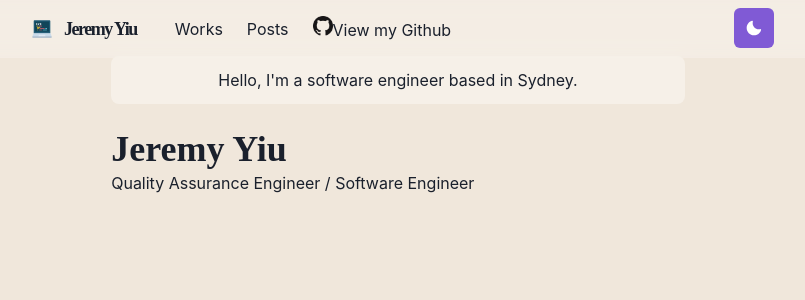
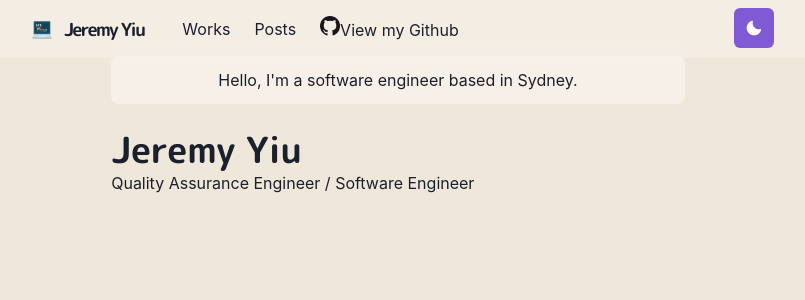
Before and after one commit to Jeremyyiu/jeremyyiu-portfolio, a Next.js app: page / in a window 1280 px wide. Shown: the top 300 px of the page, without its empty margins (242-1047 px from the left). Built offline with nearby package versions, Linux system fonts and the light colour scheme.

Commit message:
Updated Font and added theme toggle comments

```diff
--- /dev/null
+++ b/components/fonts.js
@@ -0,0 +1,9 @@
+import { Global } from '@emotion/react'
+
+const Fonts = () => (
+  <Global
+    styles={` @import url('https://fonts.googleapis.com/css2?family=M+PLUS+Rounded+1c:wght@300;700&display=swap');`}
+  />
+)
+
+export default Fonts
--- a/components/theme-toggle-button.js
+++ b/components/theme-toggle-button.js
@@ -2,6 +2,9 @@
 import { SunIcon, MoonIcon } from '@chakra-ui/icons'
 
 const ThemeToggleButton = () => {
+  // useColorMode function grabs the system preference for color theme.
+  // Upon selecting the color mode, Chakra stores the color mode in localStorage
+  // This updated theme will be used on the next page load as well.
   const { toggleColorMode } = useColorMode()
 
   return (
@@ -9,6 +12,7 @@
       aria-label="Toggle theme"
       colorScheme={useColorModeValue('purple', 'orange')}
       icon={useColorModeValue(<MoonIcon />, <SunIcon />)}
+      // Toggles the color mode from light or dark and vice versa
       onClick={toggleColorMode}
     ></IconButton>
   )
--- a/pages/_app.js
+++ b/pages/_app.js
@@ -1,10 +1,12 @@
 import { ChakraProvider } from '@chakra-ui/react'
 import Layout from '../components/layouts/main'
+import Fonts from '../components/fonts'
 import theme from '../lib/theme'
 
 function Website({ Component, pageProps, router }) {
   return (
     <ChakraProvider theme={theme}>
+      <Fonts />
       <Layout router={router}>
         <Component {...pageProps} key={router.route} />
       </Layout>
```
